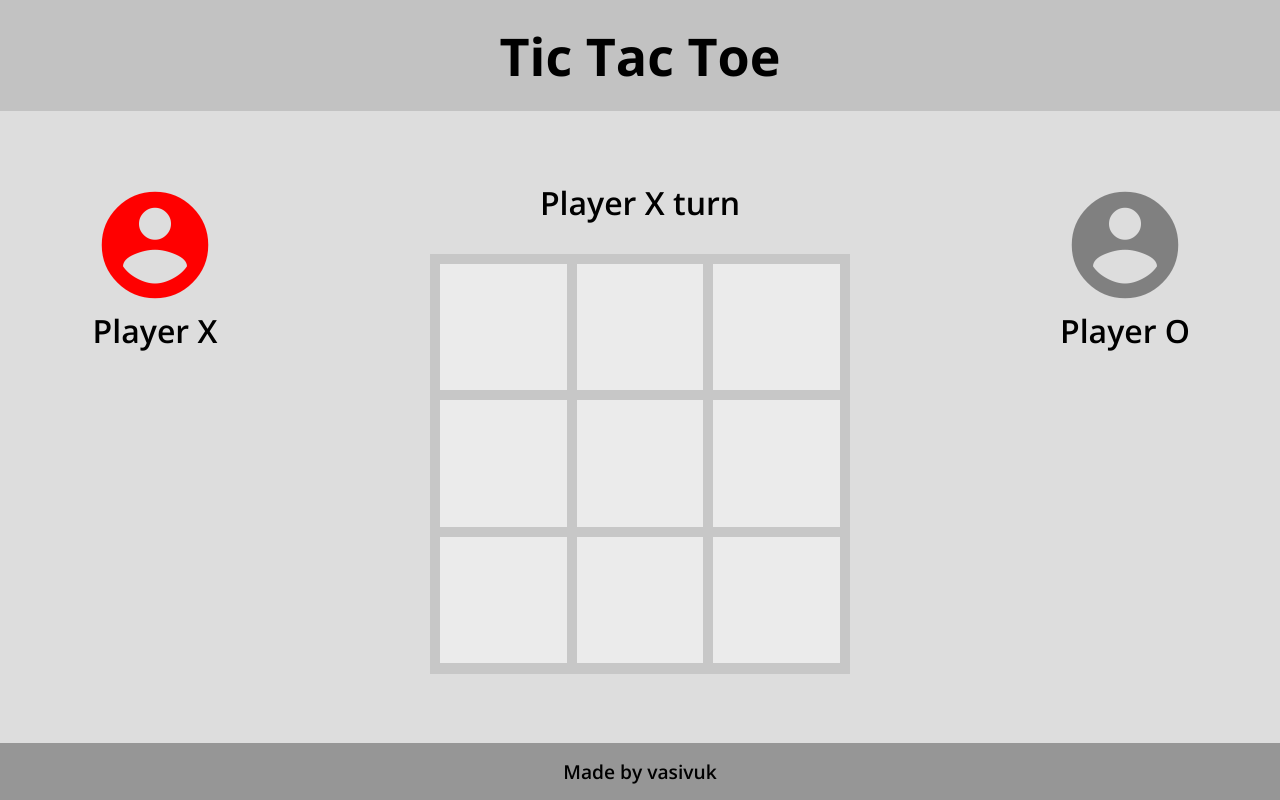
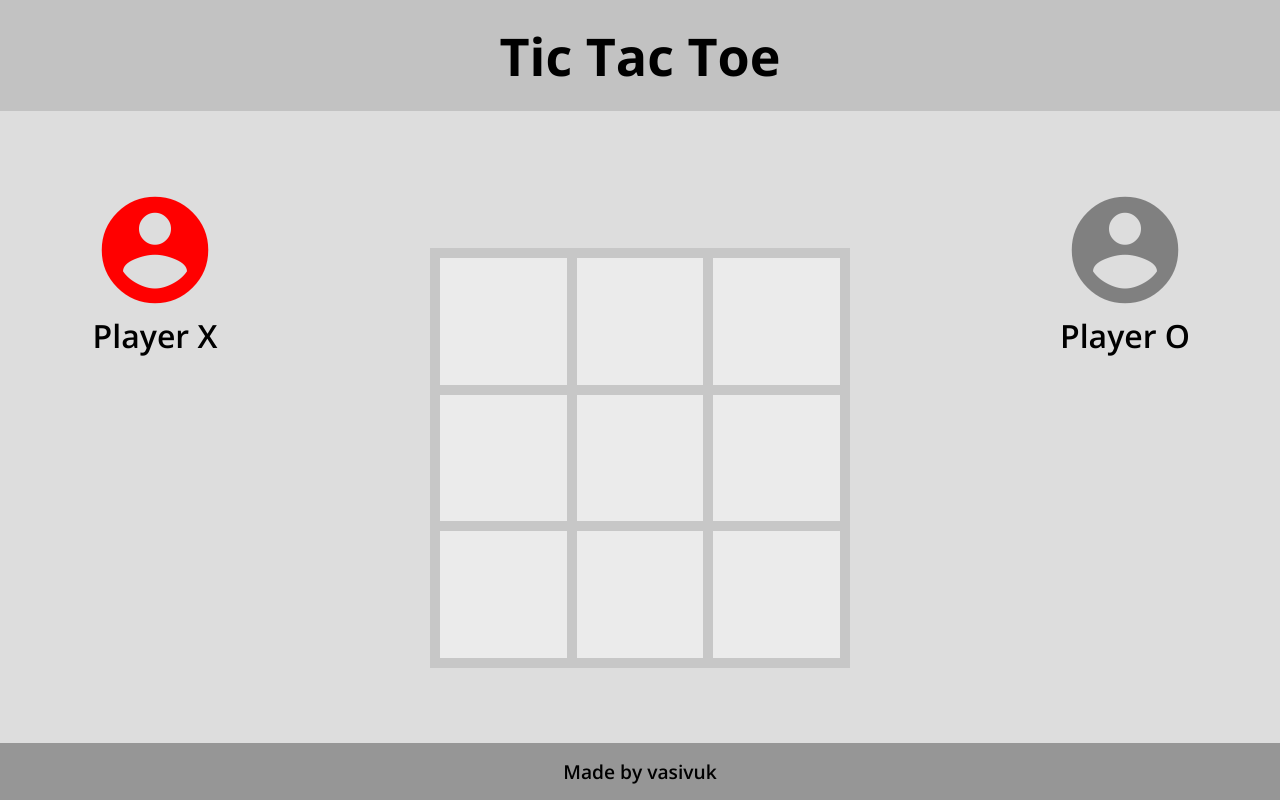
Before and after one commit to vasivuk/tic-tac-toe, a plain HTML site: page index.html in a window 1280 px wide. Drawn offline with nearby package versions, Linux system fonts and the light colour scheme.

Commit message:
Small fix with message text

```diff
--- a/index.html
+++ b/index.html
@@ -17,7 +17,7 @@
             <p class="name">Player X</p>
         </div>
         <div class="center-content">
-            <div class="message">Player X turn</div>
+            <div class="message"></div>
             <div class="gameboard">
                 <button class="field" data-index="0"></button>
                 <button class="field" data-index="1"></button>
--- a/script.js
+++ b/script.js
@@ -86,7 +86,7 @@ const gameController = (() => {
                 return;
             }
             displayController.updateIcons();
-            displayController.setTurnMessage(`Player ${getCurrentPlayerSign().toUpperCase()} turn`);
+            // displayController.setTurnMessage(`Player ${getCurrentPlayerSign().toUpperCase()} turn`);
         }
     }
 
--- a/style.css
+++ b/style.css
@@ -56,6 +56,7 @@ body > div {
 .message {
     font-size: 2rem;
     font-weight: 600;
+    height: 2rem;
 }
 
 .center-content {
```
